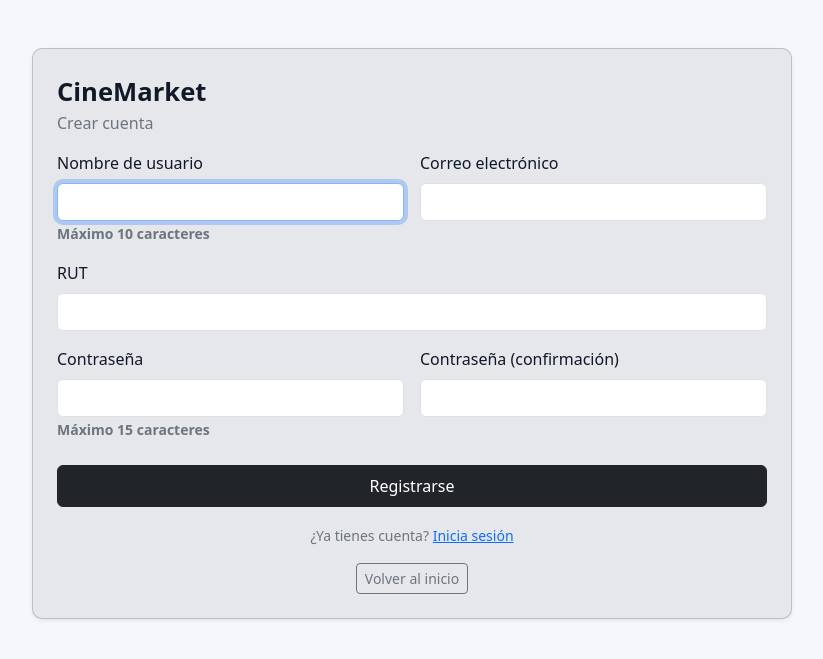
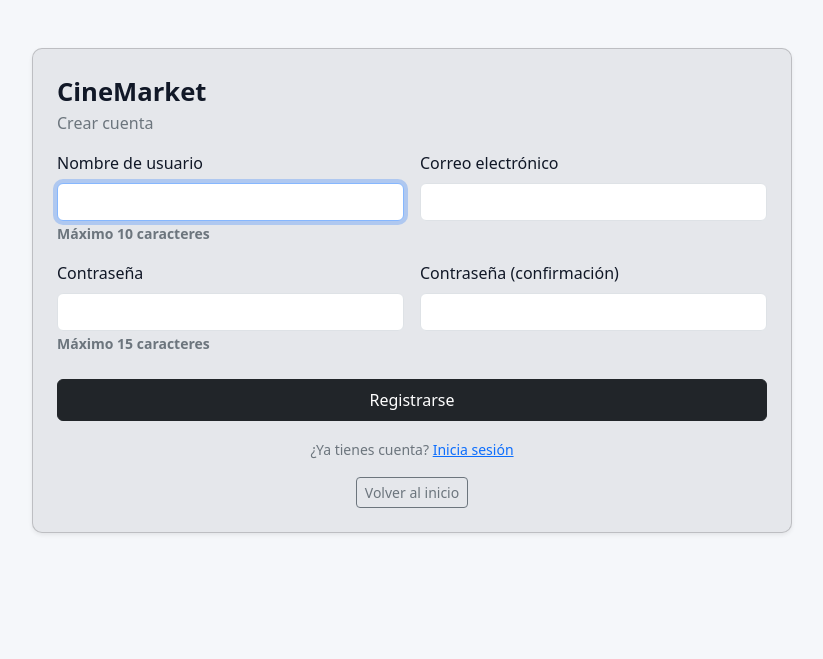
Before and after one commit to Nick24x/cinemarket, a Django app: page /usuarios/registro/ in a window 1280 px wide. Shown: the top 659 px of the page, without its empty margins (228-1051 px from the left). Run offline with Django 5.2, Linux system fonts and the light colour scheme; parts of the project's set-up code (start-up, migrations or seed data) failed here and were passed over.

Commit message:
actualización

```diff
--- a/usuarios/forms.py
+++ b/usuarios/forms.py
@@ -27,16 +27,10 @@ class RegistroForm(UserCreationForm):
     )
     email = forms.EmailField(required=True, label="Correo electrónico")
 
-    rut = forms.CharField(
-        required=True,
-        label="RUT",
-        max_length=20,
-        widget=forms.TextInput(attrs={"class": "form-control"})
-    )
 
     class Meta:
         model = User
-        fields = ("username", "email", "rut", "password1", "password2")
+        fields = ("username", "email", "password1", "password2")
 
     def clean_username(self):
         username = self.cleaned_data["username"]
@@ -53,7 +47,7 @@ class RegistroForm(UserCreationForm):
     def save(self, commit=True):
         user = super().save(commit=False)
         user.email = self.cleaned_data["email"]
-        user.rut = self.cleaned_data["rut"]
+
         if commit:
             user.save()
         return user
--- a/usuarios/templates/usuarios/registro.html
+++ b/usuarios/templates/usuarios/registro.html
@@ -47,13 +47,7 @@
           {% endfor %}
         </div>
 
-        <div class="col-12">
-          <label class="form-label" for="{{ form.rut.id_for_label }}">RUT</label>
-          {{ form.rut|add_class:"form-control" }}
-          {% for err in form.rut.errors %}
-            <div class="text-danger small mt-1">{{ err }}</div>
-          {% endfor %}
-        </div>
+
 
         <div class="col-md-6">
           <label class="form-label" for="{{ form.password1.id_for_label }}">Contraseña</label>
```
Also changed, not shown: usuarios/migrations/0001_initial.py, usuarios/migrations/0005_remove_rut_field.py (added).
